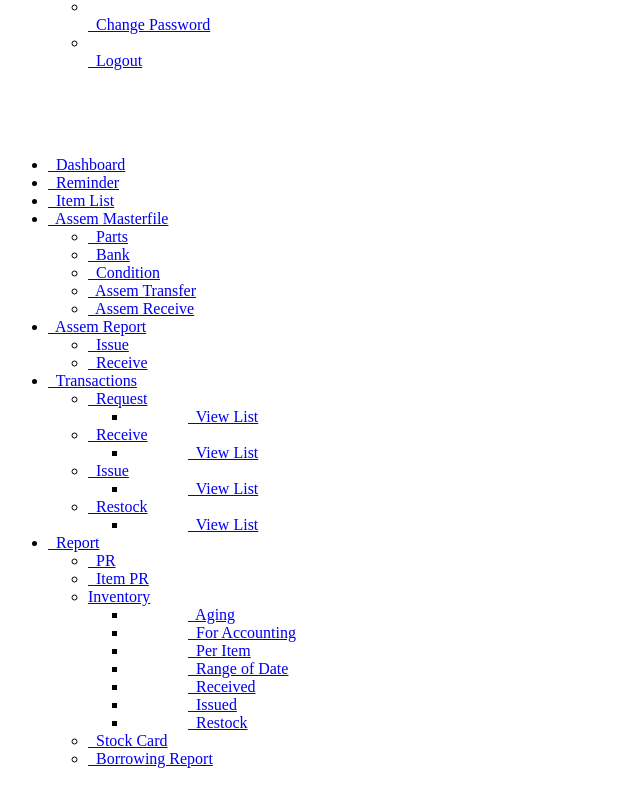
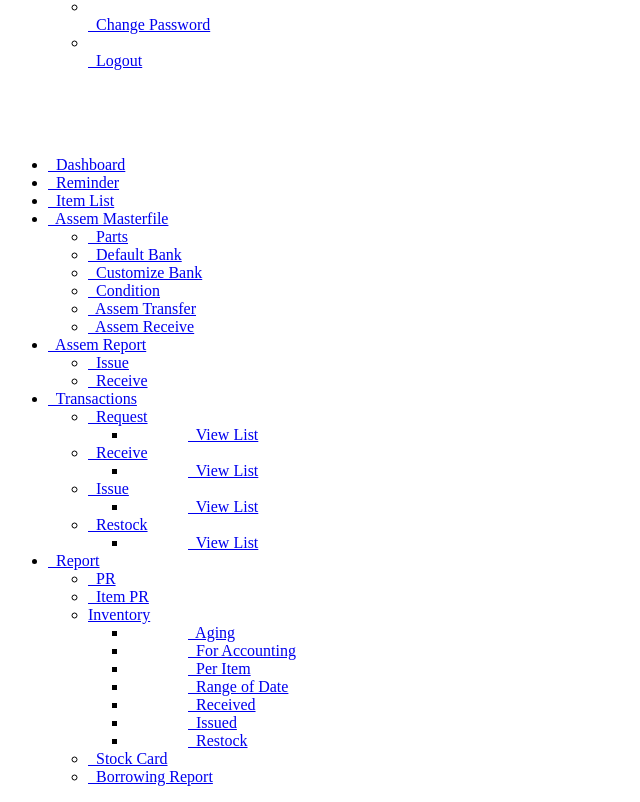
Before and after one commit to JonahBenares/progen, a CodeIgniter app: the page made by application/views/template/sidebar.php in a window 1280 px wide. Shown: the part 2044-2846 px from the top of the page, without its empty margins (0-640 px from the left). Before the commit the page ends 2812 px from the top, so only its background shows below. Run offline with CodeIgniter, Linux system fonts and the light colour scheme; the visitor is signed in with stand-in values (Sample User, id 1); grey boxes labelled with a size stand in for pictures from a placeholder-image service; data that the repository does not hold is empty; some libraries are stand-ins or nearby versions.

Commit message:
Add Customize Bank in sidebar

```diff
--- a/application/views/template/sidebar.php
+++ b/application/views/template/sidebar.php
@@ -509,7 +509,12 @@
 					</li>
 					<li>
 						<a class="" href="<?php echo base_url(); ?>index.php/assembly/bank_list">
-							<span class="fa fa-arrow-right">&nbsp;</span> Bank
+							<span class="fa fa-arrow-right">&nbsp;</span> Default Bank
+						</a>
+					</li>
+					<li>
+						<a class="" href="<?php echo base_url(); ?>index.php/assembly/bank_list_new">
+							<span class="fa fa-arrow-right">&nbsp;</span> Customize Bank
 						</a>
 					</li>
 					<li>
```
Also changed, not shown: application/controllers/Assembly.php (+4 -41 lines).
